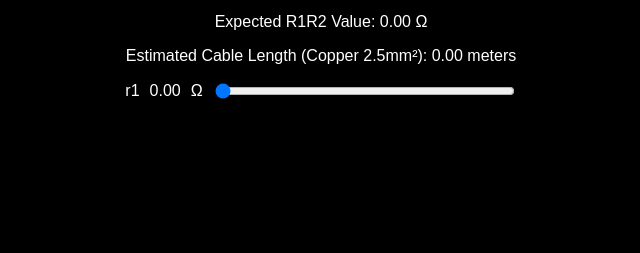
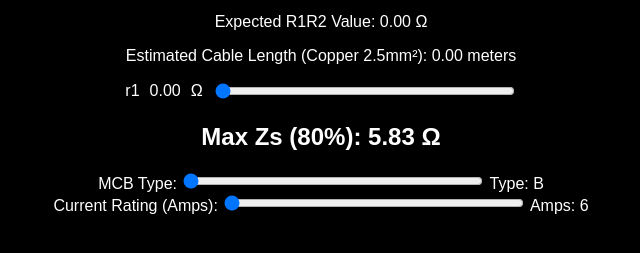
Before and after one commit to ElectricianTools/ElectricianTools.github.io, a plain HTML site: page index.html in a window 1280 px wide. Shown: the part 129-382 px from the top of the page, without its empty margins (319-959 px from the left). Drawn offline with Linux system fonts and the light colour scheme.

Commit message:
Update index.html

```diff
--- a/index.html
+++ b/index.html
@@ -25,6 +25,36 @@
 
 <script async src="https://pagead2.googlesyndication.com/pagead/js/adsbygoogle.js?client=ca-pub-9643713751679948"
      crossorigin="anonymous"></script>
+
+
+
+
+
+  <script>
+        const zsValues = {
+            "B": { 6: 5.83, 10: 3.50, 16: 2.19, 20: 1.75, 25: 1.40, 32: 1.10, 40: 0.88, 45: 0.78 },
+            "C": { 6: 2.92, 10: 1.75, 16: 1.10, 20: 0.88, 25: 0.70, 32: 0.55, 40: 0.44, 45: 0.39 },
+            "D": { 6: 1.46, 10: 0.88, 16: 0.55, 20: 0.44, 25: 0.35, 32: 0.28, 40: 0.44, 45: 0.09 }
+        };
+
+        const ampsValues = [6, 10, 16, 20, 25, 32, 40, 45];
+
+        function updateZs() {
+            const typeValues = ["B", "C", "D"];
+            const typeIndex = document.getElementById('type').value;
+            const type = typeValues[typeIndex];
+            const ampsIndex = document.getElementById('amps').value;
+            const amps = ampsValues[ampsIndex];
+            const maxZs = zsValues[type][amps] * 1; // Applying 80% factor
+            document.getElementById('result').innerText = `Max Zs (80%): ${maxZs.toFixed(2)} Ω`;
+            document.getElementById('typeValue').innerText = `Type: ${type}`;
+            document.getElementById('ampsValue').innerText = `Amps: ${amps}`;
+        }
+    </script>
+
+
+
+
 
 </head>
 <body>
@@ -62,5 +92,30 @@
 
         updateValues();
     </script>
+
+
+
+
+    <h1></h1>
+
+
+    <h2 id="result">Max Zs (80%): -- Ω</h2>
+
+    <label for="type">MCB Type:</label>
+    <input type="range" id="type" min="0" max="2" step="1" value="0" oninput="updateZs()">
+    <span id="typeValue">Type: B</span>
+
+    <br>
+
+    <label for="amps">Current Rating (Amps):</label>
+    <input type="range" id="amps" min="0" max="7" step="1" value="0" oninput="updateZs()">
+    <span id="ampsValue">Amps: 6</span>
+
+    <script>
+        updateZs(); // Initial calculation on load
+    </script>
+
+
+
 </body>
 </html>
```
